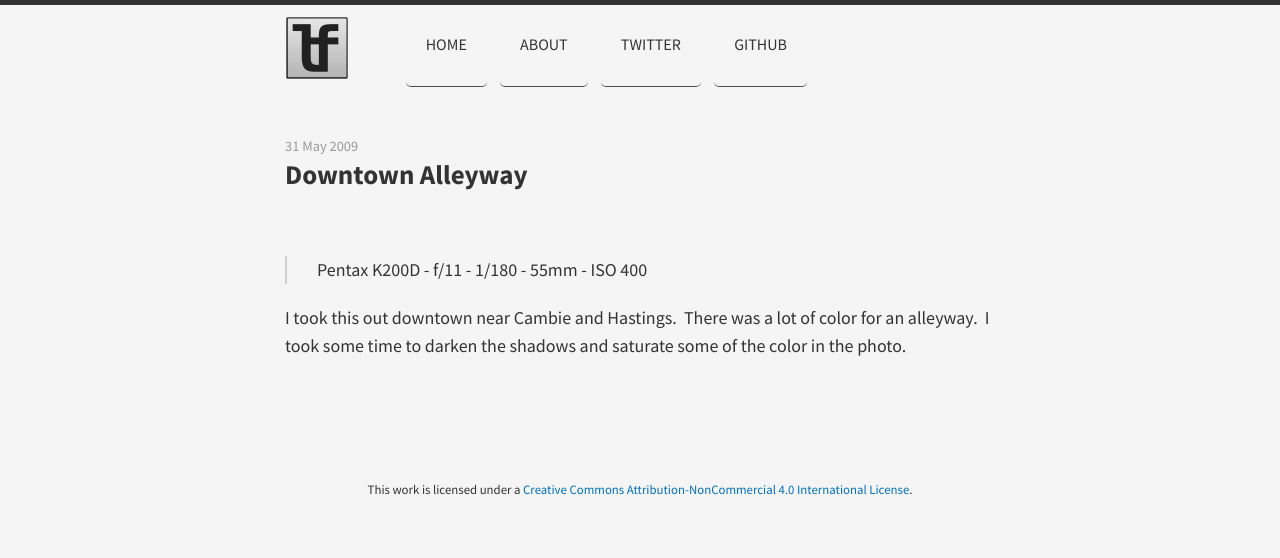
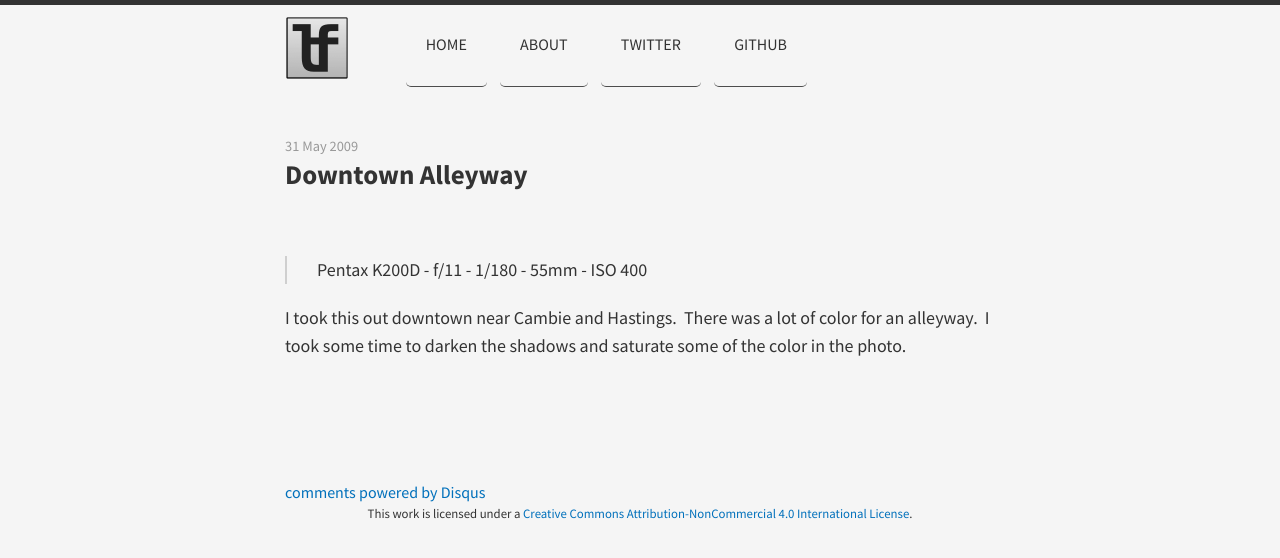
Before and after one commit to lucisferre/lucisferre.github.com, a Jekyll site: the page built from _posts/2009-05-31-downtown-alleyway.markdown, in a window 1280 px wide. Shown: the top 558 px of the page. Built offline with Jekyll 4.4.1, drawn with Linux system fonts in a browser that asks for light colours; nearby versions of some CDN libraries; Markdown is read by kramdown in place of the engine named in the settings; comment, search, counter and statistics services are not loaded.

Commit message:
Add Disqus

```diff
--- a/_layouts/post.html
+++ b/_layouts/post.html
@@ -8,3 +8,20 @@ layout: default
 
   {{ content }}
 </article>
+
+<section id="#comments">
+  <div id="disqus_thread"></div>
+  <script type="text/javascript">
+      /* * * CONFIGURATION VARIABLES: EDIT BEFORE PASTING INTO YOUR WEBPAGE * * */
+      var disqus_shortname = 'lucisferre'; // required: replace example with your forum shortname
+
+      /* * * DON'T EDIT BELOW THIS LINE * * */
+      (function() {
+          var dsq = document.createElement('script'); dsq.type = 'text/javascript'; dsq.async = true;
+          dsq.src = '//' + disqus_shortname + '.disqus.com/embed.js';
+          (document.getElementsByTagName('head')[0] || document.getElementsByTagName('body')[0]).appendChild(dsq);
+      })();
+  </script>
+  <noscript>Please enable JavaScript to view the <a href="http://disqus.com/?ref_noscript">comments powered by Disqus.</a></noscript>
+  <a href="http://disqus.com" class="dsq-brlink">comments powered by <span class="logo-disqus">Disqus</span></a>
+</section>
```
